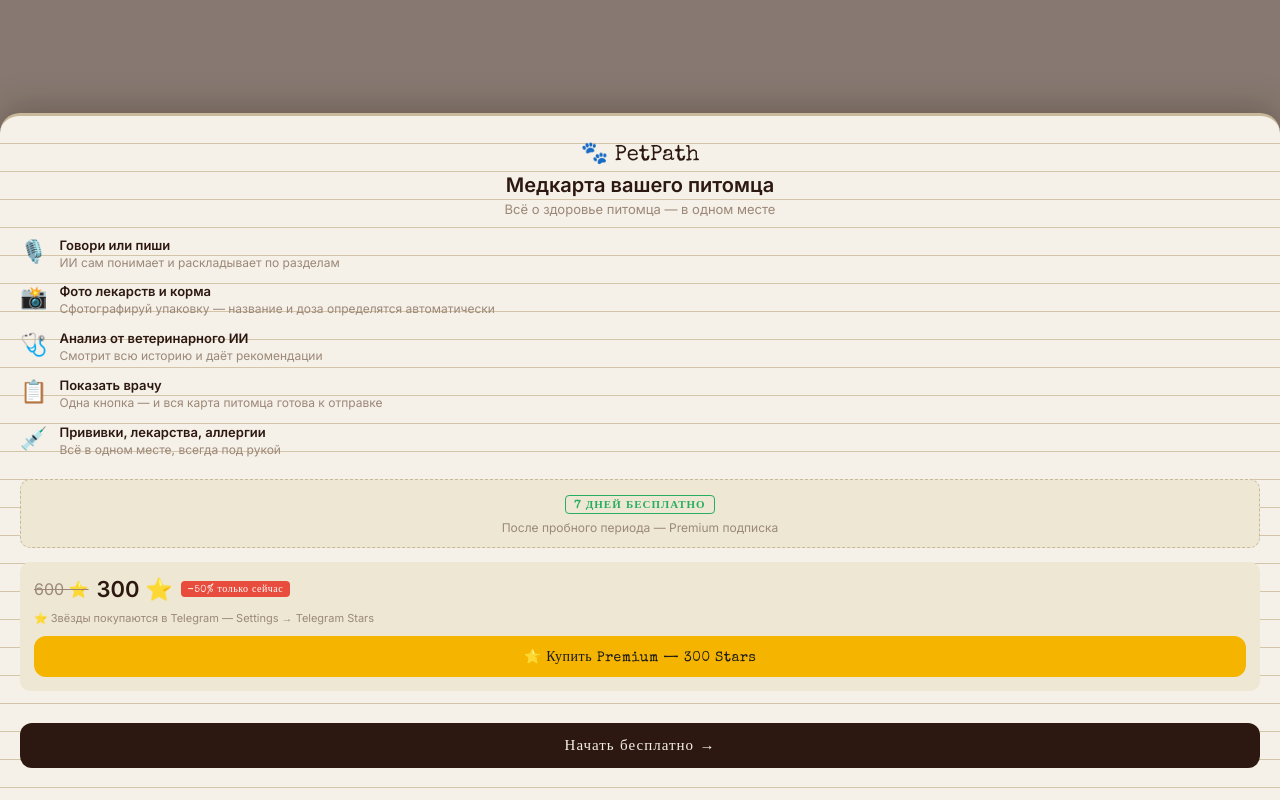
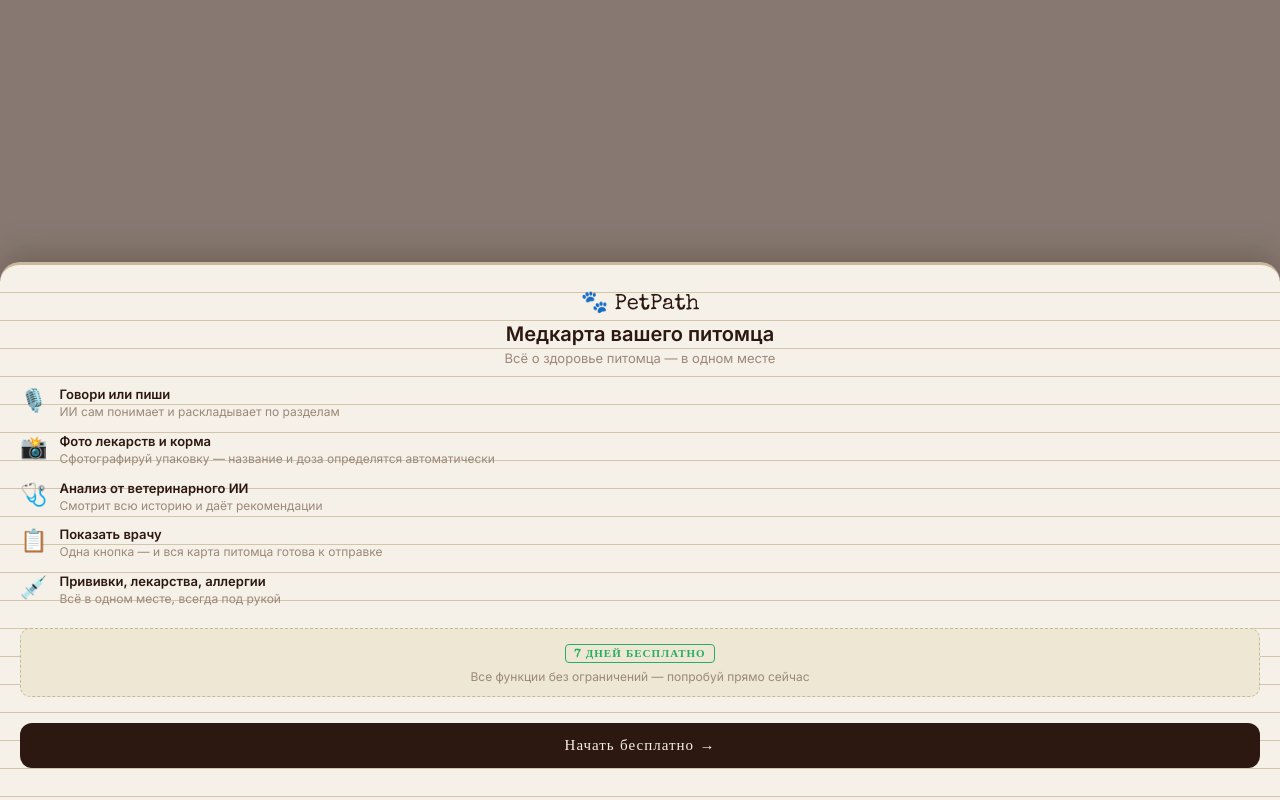
Before and after one commit to djuggermaks-debug/PetPath, a React (Vite) app: page / in a window 1280 px wide. Built offline with nearby package versions, Linux system fonts and the light colour scheme; no server answers; the database is empty.

Commit message:
fix: remove pricing from first launch screen, add network error handling
- WelcomeScreen: hide buy button/price on first launch, show only on repeat opens
- App.tsx: catch loadAllPets error to prevent infinite loader on bad connection

Co-Authored-By: Claude Sonnet 4.6 <noreply@anthropic.com>

```diff
--- a/src/App.tsx
+++ b/src/App.tsx
@@ -30,6 +30,8 @@ function App() {
     loadAllPets().then(loaded => {
       setPets(loaded);
       if (loaded.length > 0) setActivePet(loaded[0]);
+      setLoading(false);
+    }).catch(() => {
       setLoading(false);
     });
   }, []);
--- a/src/components/WelcomeScreen.tsx
+++ b/src/components/WelcomeScreen.tsx
@@ -83,9 +83,10 @@ export function WelcomeScreen({ onStart, onClose, isFirstLaunch }: WelcomeScreen
 
         <div className="welcome-trial">
           <span className="welcome-trial-badge font-typewriter">7 ДНЕЙ БЕСПЛАТНО</span>
-          <p className="welcome-trial-text">После пробного периода — Premium подписка</p>
+          <p className="welcome-trial-text">Все функции без ограничений — попробуй прямо сейчас</p>
         </div>
 
+        {!isFirstLaunch && (
           <div className="welcome-pricing">
             <div className="welcome-price-block">
               <span className="welcome-price-old">600 ⭐</span>
@@ -101,6 +102,7 @@ export function WelcomeScreen({ onStart, onClose, isFirstLaunch }: WelcomeScreen
             </button>
             {buyError && <p className="welcome-buy-error">{buyError}</p>}
           </div>
+        )}
 
         <button className="welcome-start-btn font-typewriter" onClick={onStart}>
           {isFirstLaunch ? 'Начать бесплатно →' : 'Закрыть'}
```
Lines whose indentation alone changed are shown as unchanged.
